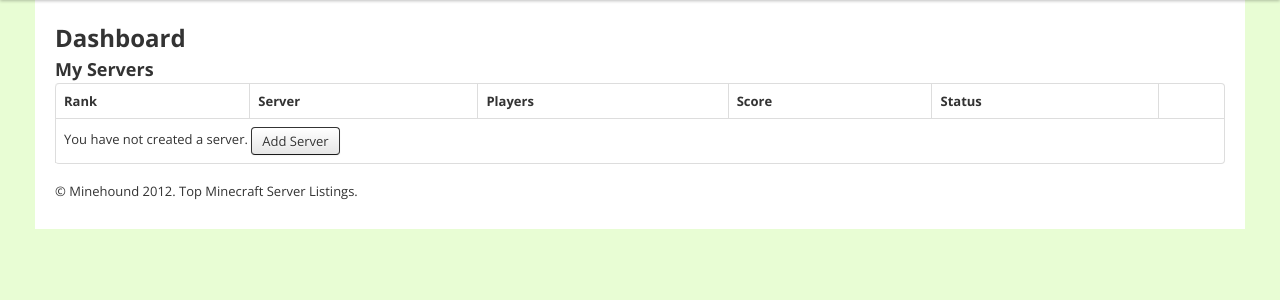
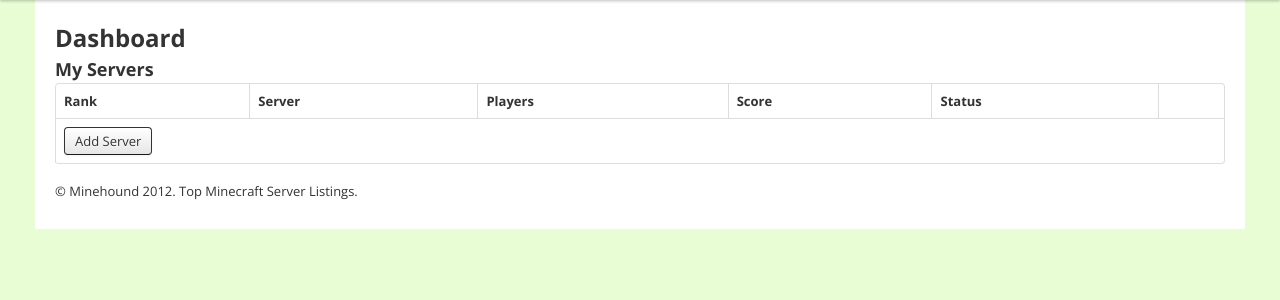
Before and after one commit to adambratt/MineHound, a Django app: template minehound/templates/dashboard.html in a window 1280 px wide. Shown: the part 57-357 px from the top of the page. Run offline with Django 3.2, Linux system fonts and the light colour scheme; the template is opened without the code that fills it, so the values that code supplies are empty; some libraries are stand-ins or nearby versions.

Commit message:
add button

```diff
--- a/minehound/templates/dashboard.html
+++ b/minehound/templates/dashboard.html
@@ -27,13 +27,12 @@
 			<td>{% if v.status %}Online{% else %}Offline{% endif %}</td>
 			<td><a href="/server/edit/{{v.id}}" class="btn">edit</a></td>
 		</tr>
-		{% empty %}
+		{% endfor %}
 		<tr>
 			<td colspan="6">
-				You have not created a server. <a href='/server/create/' class="btn">Add Server</a>
+				<a href='/server/create/' class="btn">Add Server</a>
 			</td>
 		</tr>
-		{% endfor %}
 	</tbody>
 </table>
 {% endblock %}
```
